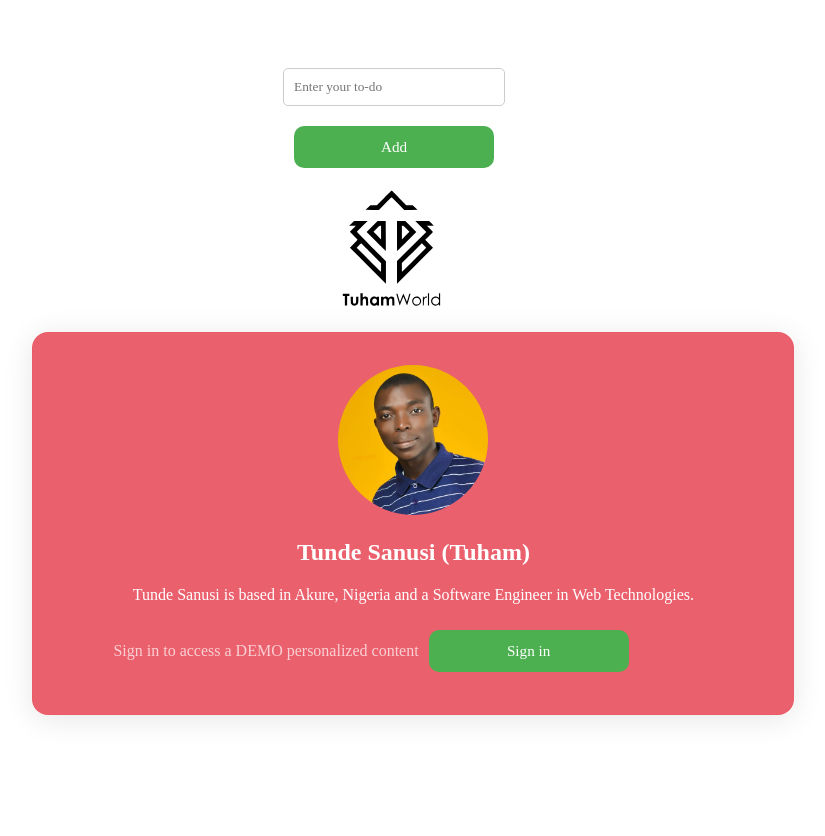
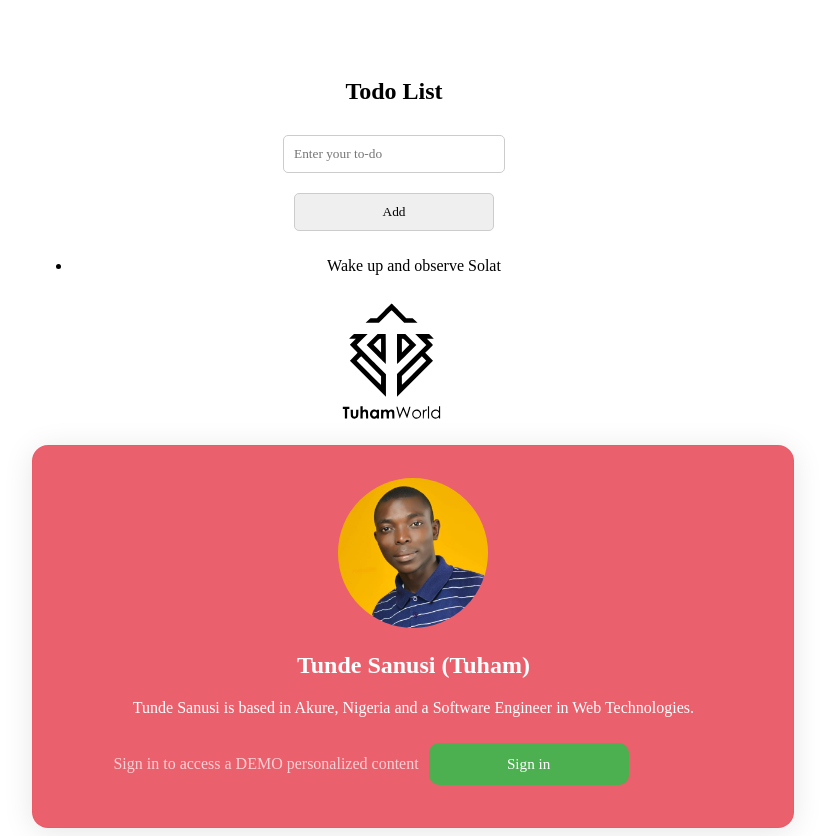
Before and after one commit to tuhamworld/react-fam, a React (Create React App) app: page /todo in a window 1280 px wide. Shown: the whole page, without its empty margins (246-1071 px from the left). Before the commit the page ends 800 px from the top, so only its background shows below. Built offline with nearby package versions, Linux system fonts and the light colour scheme; no server answers.

Commit message:
fix: Todo list

```diff
--- a/src/components/pages/Todo/index.js
+++ b/src/components/pages/Todo/index.js
@@ -1,14 +1,41 @@
-import React from "react";
+import React, { useId, useState } from "react";
 
 const Todo = () => {
-    return (
-        <section>
-            <form>
-                <input type="text" placeholder="Enter your to-do" />
-                <button>Add</button>
-            </form>
-        </section>
-    )
-}
+  const todoId = useId();
+  const [todos, setTodos] = useState([
+    { id: todoId, todo: "Wake up and observe Solat" },
+  ]);
+
+    const [newTodo, setNewTodo] = useState("");
+
+    const handleNewTodo = (e) => {
+        setNewTodo(e.target.value)
+    }
+
+    const handleAddNewTodo = (event) => {
+        event.preventDefault();
+        setTodos([...todos, {id:todoId, todo: newTodo} ])
+   }
+  return (
+    <section>
+      <form>
+        <h2>Todo List</h2>
+        <input
+          type="text"
+          placeholder="Enter your to-do"
+          onChange={handleNewTodo}
+        />
+
+        <input type="submit" value="Add" onClick={handleAddNewTodo} />
+      </form>
+
+      <ul>
+        {todos?.map(({ id, todo }) => (
+          <li key={id}> {todo} </li>
+        ))}
+      </ul>
+    </section>
+  );
+};
 
 export default Todo;
```
